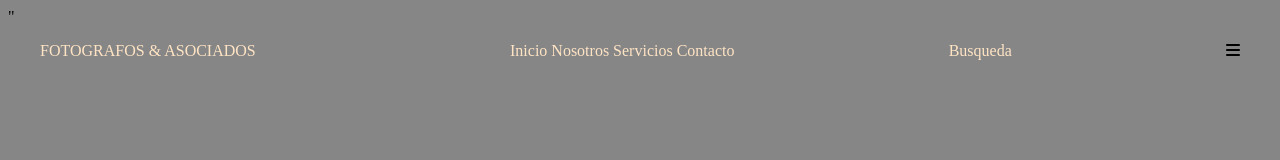
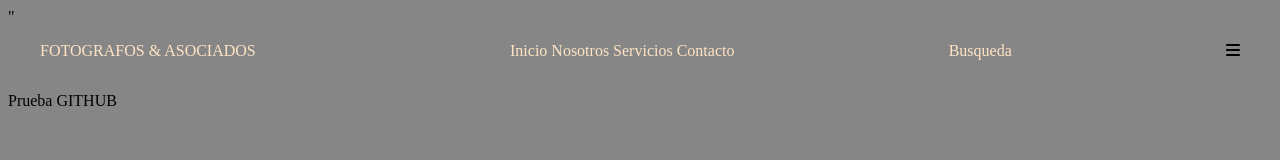
Before and after one commit to AbigailAddur/Proyecto_final, a plain HTML site: page index.html in a window 1280 px wide. Drawn offline with Linux system fonts and the light colour scheme.

Commit message:
Carga de prueba sasprea

```diff
--- a/index.html
+++ b/index.html
@@ -29,6 +29,7 @@
         </div>
         </div>
     </header>
+    <p>Prueba GITHUB</p>
 
 
 
```
